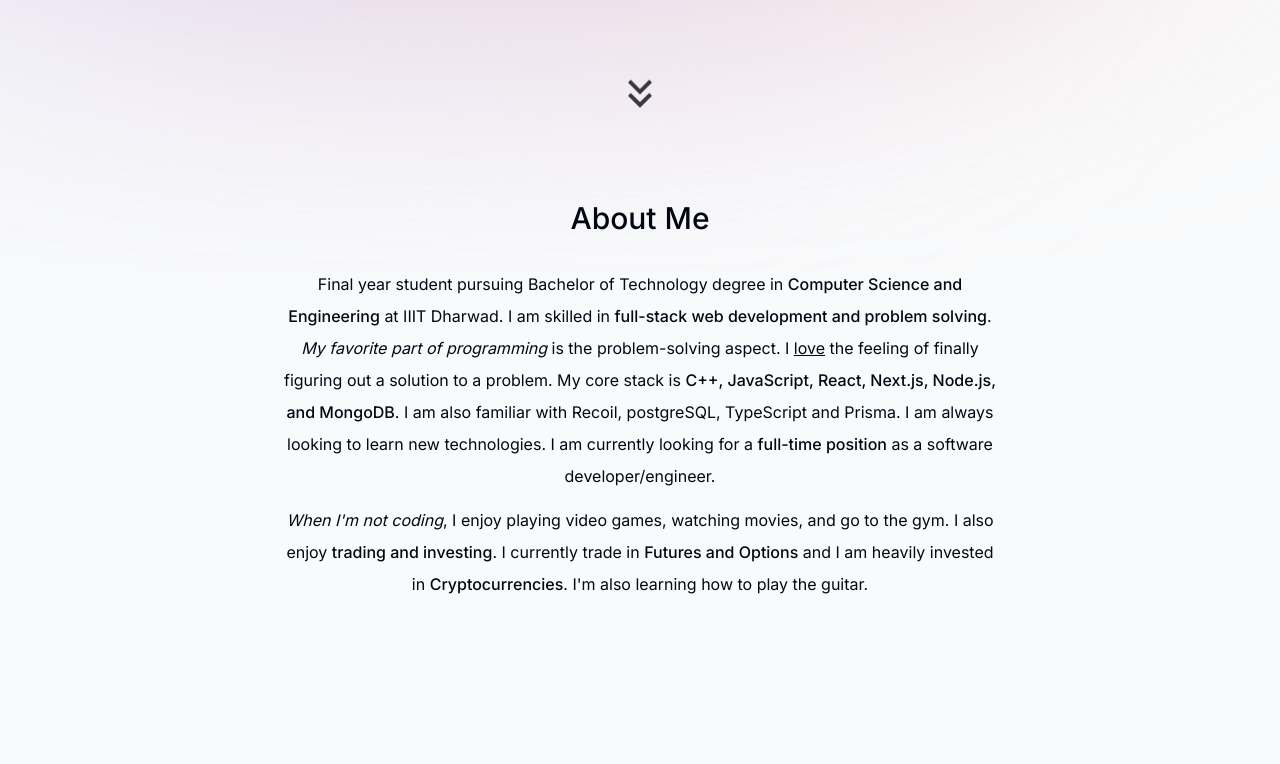
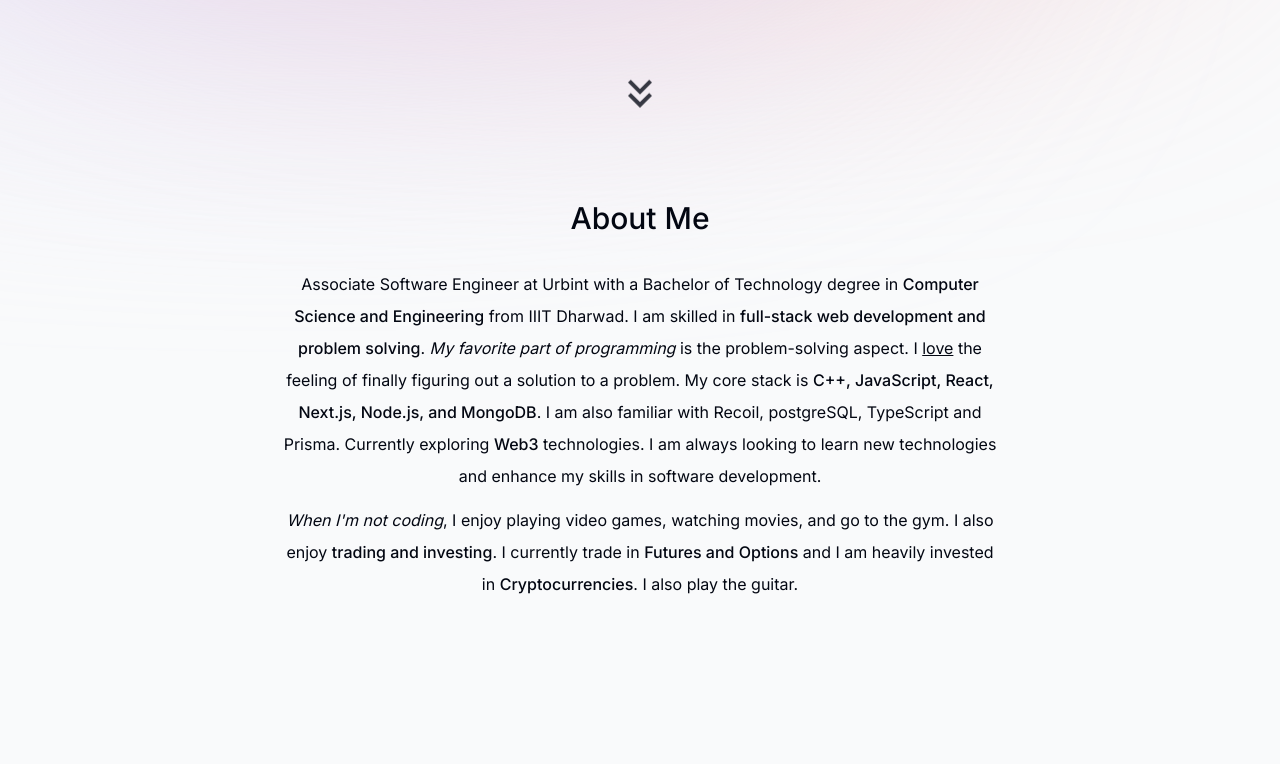
Before and after one commit to jainsparsh5/portfolio-website, a Next.js app: page / in a window 1280 px wide. Shown: the part 554-1318 px from the top of the page. Built offline with nearby package versions, Linux system fonts and the light colour scheme.

Commit message:
Update about.tsx

```diff
--- a/components/about.tsx
+++ b/components/about.tsx
@@ -19,8 +19,8 @@ export default function About() {
     >
       <SectionHeading>About Me</SectionHeading>
       <p className="mb-3">
-        Final year student pursuing Bachelor of Technology degree in{" "}
-        <span className="font-medium">Computer Science and Engineering</span> at
+      Associate Software Engineer at Urbint with a Bachelor of Technology degree in{" "}
+      <span className="font-medium">Computer Science and Engineering</span> from
       IIIT Dharwad. I am skilled in{" "}
       <span className="font-medium">
         full-stack web development and problem solving
@@ -32,20 +32,19 @@ export default function About() {
       <span className="font-medium">
         C++, JavaScript, React, Next.js, Node.js, and MongoDB
       </span>
-        . I am also familiar with Recoil, postgreSQL, TypeScript and Prisma. I
-        am always looking to learn new technologies. I am currently looking for
-        a <span className="font-medium">full-time position</span> as a software
-        developer/engineer.
+      . I am also familiar with Recoil, postgreSQL, TypeScript and Prisma.
+      Currently exploring <span className="font-medium">Web3</span> technologies.
+      I am always looking to learn new technologies and enhance my skills in
+      software development.
       </p>
-
       <p>
       <span className="italic">When I&apos;m not coding</span>, I enjoy
       playing video games, watching movies, and go to the gym. I also enjoy{" "}
       <span className="font-medium">trading and investing</span>. I currently
-        trade in <span className="font-medium"> Futures and Options</span> and I
+      trade in <span className="font-medium">Futures and Options</span> and I
       am heavily invested in{" "}
-        <span className="font-medium">Cryptocurrencies</span>. I&apos;m also
-        learning how to play the guitar.
+      <span className="font-medium">Cryptocurrencies</span>. I also play the
+      guitar.
     </p>
     </motion.section>
   );
```
Lines whose indentation alone changed are shown as unchanged.
